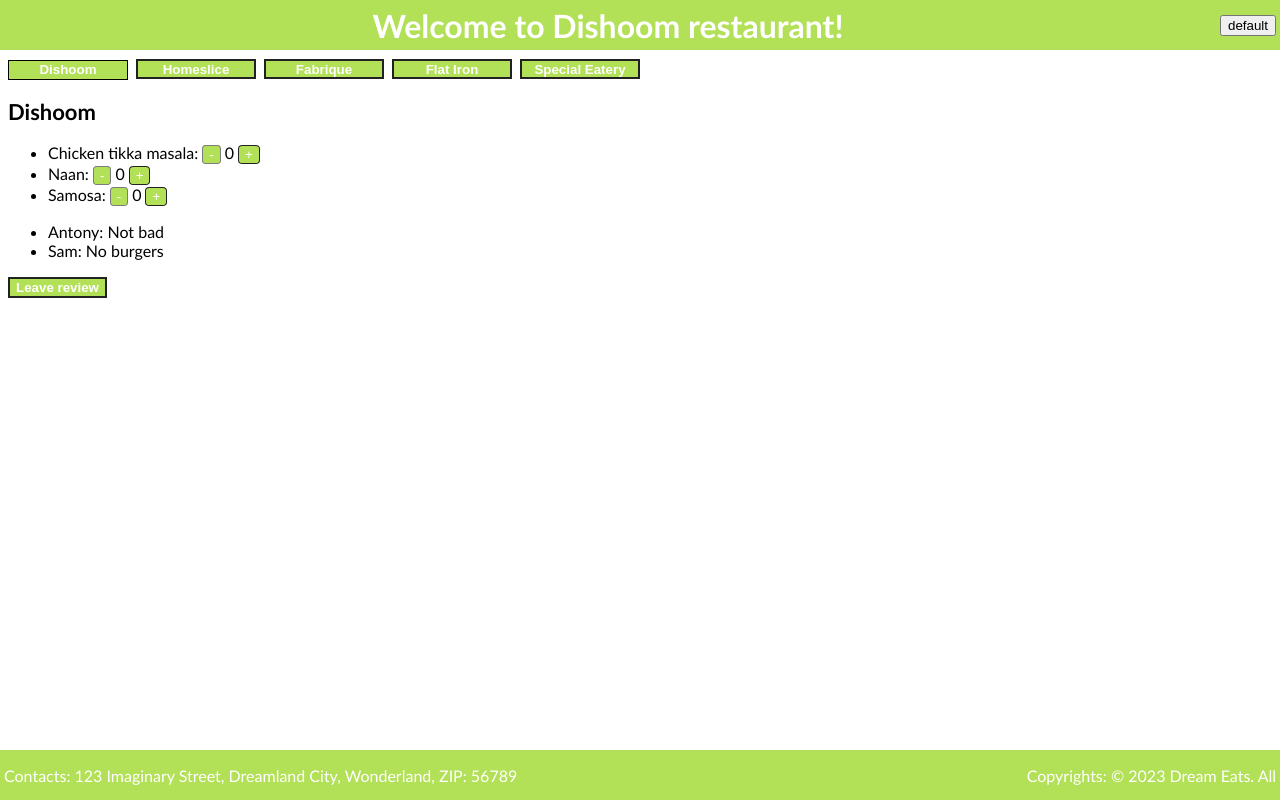
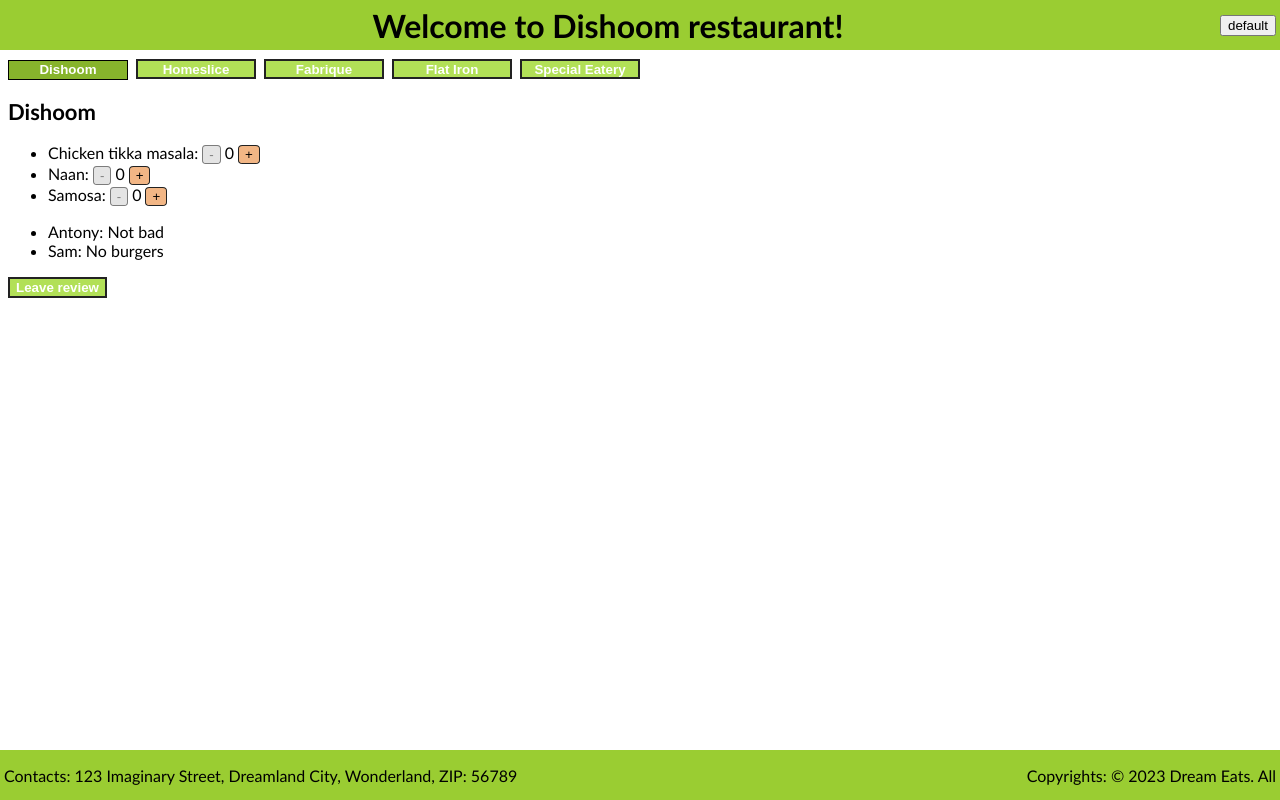
Before and after one commit to DbrmnPhrh/react-20230914, a React (Vite) app: page / in a window 1280 px wide. Built offline with nearby package versions, Linux system fonts and the light colour scheme.

Commit message:
useContext(ThemeContext) в Button

```diff
--- a/src/components/Button/component.jsx
+++ b/src/components/Button/component.jsx
@@ -1,8 +1,12 @@
 import classNames from "classnames";
+import { useContext } from "react";
+import { ThemeContext } from "../../contexts/Theme";
 import styles from "./styles.module.css";
 
-export const Button = ({title, onClick, type, size, form, theme, disabled}) => (
-  <button
+export const Button = ({title, onClick, type, size, form, disabled}) => {
+  const {theme} = useContext(ThemeContext);
+
+  return <button
       className={classNames(
         styles.root,
         styles[type],
@@ -18,4 +22,4 @@
   >
     {title}
   </button>
-)
+}
--- a/src/components/Counter/component.jsx
+++ b/src/components/Counter/component.jsx
@@ -1,11 +1,9 @@
 import classNames from "classnames";
-import { useContext, useState } from "react";
-import { ThemeContext } from "../../contexts/Theme";
+import { useState } from "react";
 import { Button } from "../Button/component";
 
 export const Counter = ({min, max, initialAmount, onAmountChange}) => {
     const [amount, setAmount] = useState((initialAmount ?? 0));
-    const {theme} = useContext(ThemeContext);
 
     return <>
              <Button title='-' onClick={() => {
@@ -17,7 +15,6 @@
                                disabled={amount===min}
                                type="secondary"
                                form="round-corner"
-                               theme={theme}
              />
              <span className={classNames('margin-h-1')}>{amount}</span>
              <Button title='+' onClick={() => {
@@ -29,7 +26,6 @@
                                disabled={amount===max}
                                type="secondary"
                                form="round-corner"
-                               theme={theme}
              />
            </>
 }
--- a/src/components/RestaurantTabs/component.jsx
+++ b/src/components/RestaurantTabs/component.jsx
@@ -1,15 +1,12 @@
 import classNames from "classnames";
-import { useContext } from "react";
-import { ThemeContext } from "../../contexts/Theme";
 import { Tab } from "../Tab/component";
 
 export const RestaurantTabs = ({restaurants, onTabClick, activeRestaurantIndex}) => {
-    const {theme} = useContext(ThemeContext);
 
     return <div className={classNames("display-flex", 'margin-t-2')}>
               {restaurants.map((restaurant, index) => (
                 <div key={restaurant.id} className={classNames("margin-l-2")}>
-                  <Tab title={restaurant.name} onClick={() => onTabClick(index)} index={index} activeRestaurantIndex={activeRestaurantIndex} theme={theme} />
+                  <Tab title={restaurant.name} onClick={() => onTabClick(index)} index={index} activeRestaurantIndex={activeRestaurantIndex} />
                 </div>
               ))}
            </div>
--- a/src/components/ReviewEditor/component.jsx
+++ b/src/components/ReviewEditor/component.jsx
@@ -27,7 +27,6 @@
 
 
 export const ReviewEditor = ({onClick}) => {
-  const {theme} = useContext(ThemeContext);
   const [formValue, dispatch] = useReducer(reducer, DEFAULT_REVIEW_VALUES);
   const onRatingChange = (newRating) => dispatch({ type: 'setRating', payload: newRating });
 
@@ -81,7 +80,6 @@
               <Button title='Submit'
                       onClick={() => dispatch({ type: 'reset' })}
                       type="primary"
-                      theme={theme}
               />
             </div>
           </td>
--- a/src/styles/styles.css
+++ b/src/styles/styles.css
@@ -41,11 +41,6 @@
   margin-right: 4px;
 }
 
-.theme_default {
-  background-color: hsl(80, 69%, 61%);
-  color: white;
-}
-
 .theme_dark {
   background-color: #222222;
   color: white;
```
